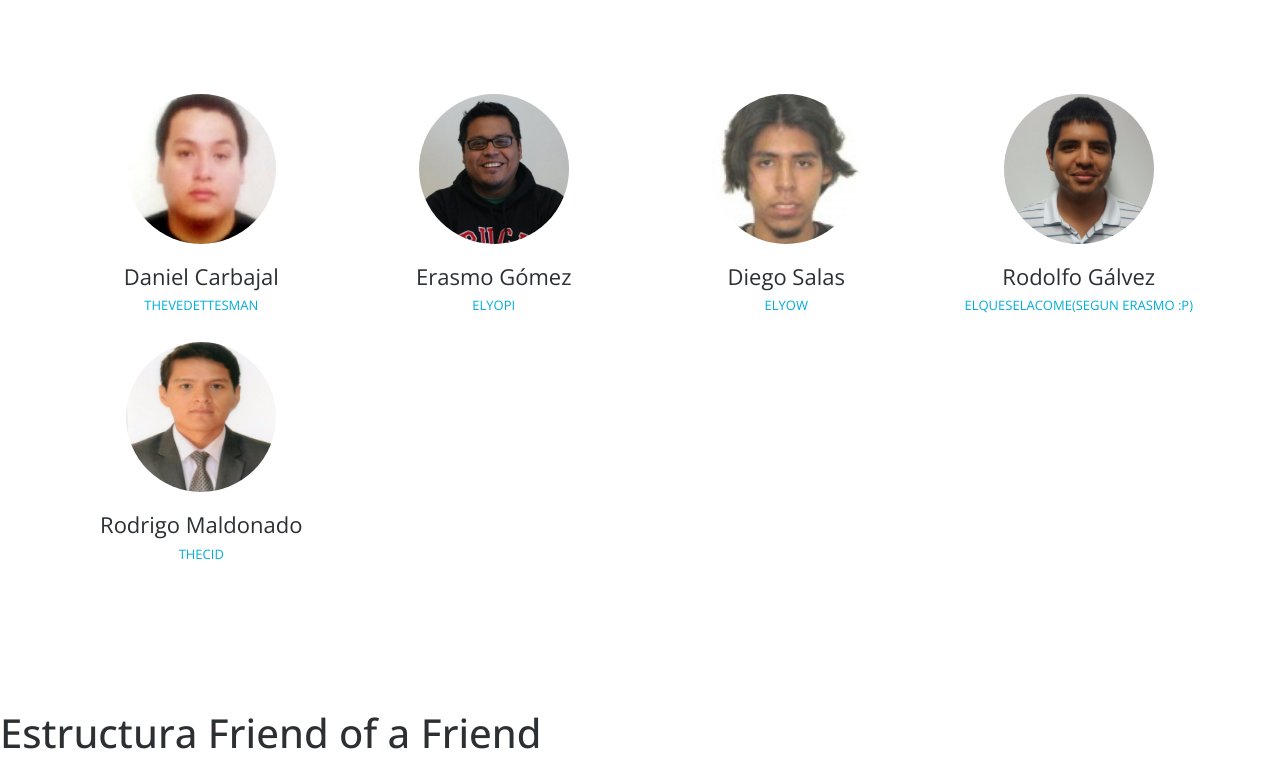
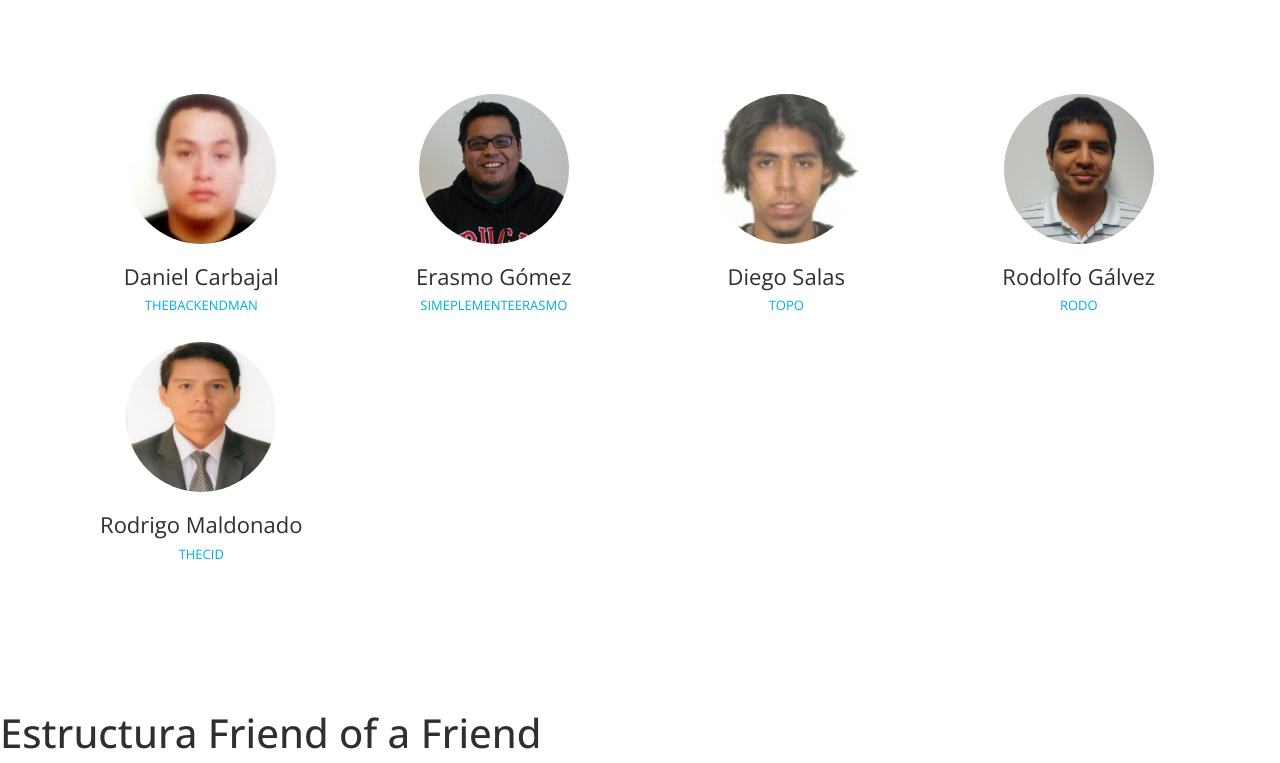
Before and after one commit to erasmo-montoya/foafproject, a plain HTML site: page index.html in a window 1280 px wide. Shown: the part 756-1519 px from the top of the page. Drawn offline with nearby package versions, Linux system fonts and the light colour scheme; grey boxes are pictures that could not be loaded.

Commit message:
change apodos

```diff
--- a/index.html
+++ b/index.html
@@ -77,7 +77,7 @@
         <div class="person"><img src="images/team-1.jpg" alt="" class="img-responsive">
           <div class="person-content">
             <h4>Daniel Carbajal</h4>
-            <h5 class="role">TheVedettesMan</h5>
+            <h5 class="role">TheBackEndMan</h5>
           </div>
           <ul class="social-icons clearfix">
           </ul>
@@ -87,7 +87,7 @@
         <div class="person"> <img src="images/team-2.jpg" alt="" class="img-responsive">
           <div class="person-content">
             <h4>Erasmo Gómez</h4>
-            <h5 class="role">ElYopi</h5>
+            <h5 class="role">SimeplementeErasmo</h5>
           </div>
           <ul class="social-icons clearfix">
           </ul>
@@ -97,7 +97,7 @@
         <div class="person"> <img src="images/team-3.jpg" alt="" class="img-responsive">
           <div class="person-content">
             <h4>Diego Salas</h4>
-            <h5 class="role">ElYow</h5>
+            <h5 class="role">Topo</h5>
           </div>
           <ul class="social-icons clearfix">
           </ul>
@@ -107,7 +107,7 @@
         <div class="person"> <img src="images/team-4.jpg" alt="" class="img-responsive">
           <div class="person-content">
             <h4>Rodolfo Gálvez</h4>
-            <h5 class="role">ElQueSeLaCome(segun Erasmo :P)</h5>
+            <h5 class="role">Rodo</h5>
           </div>
           <ul class="social-icons clearfix">
           </ul>
```
